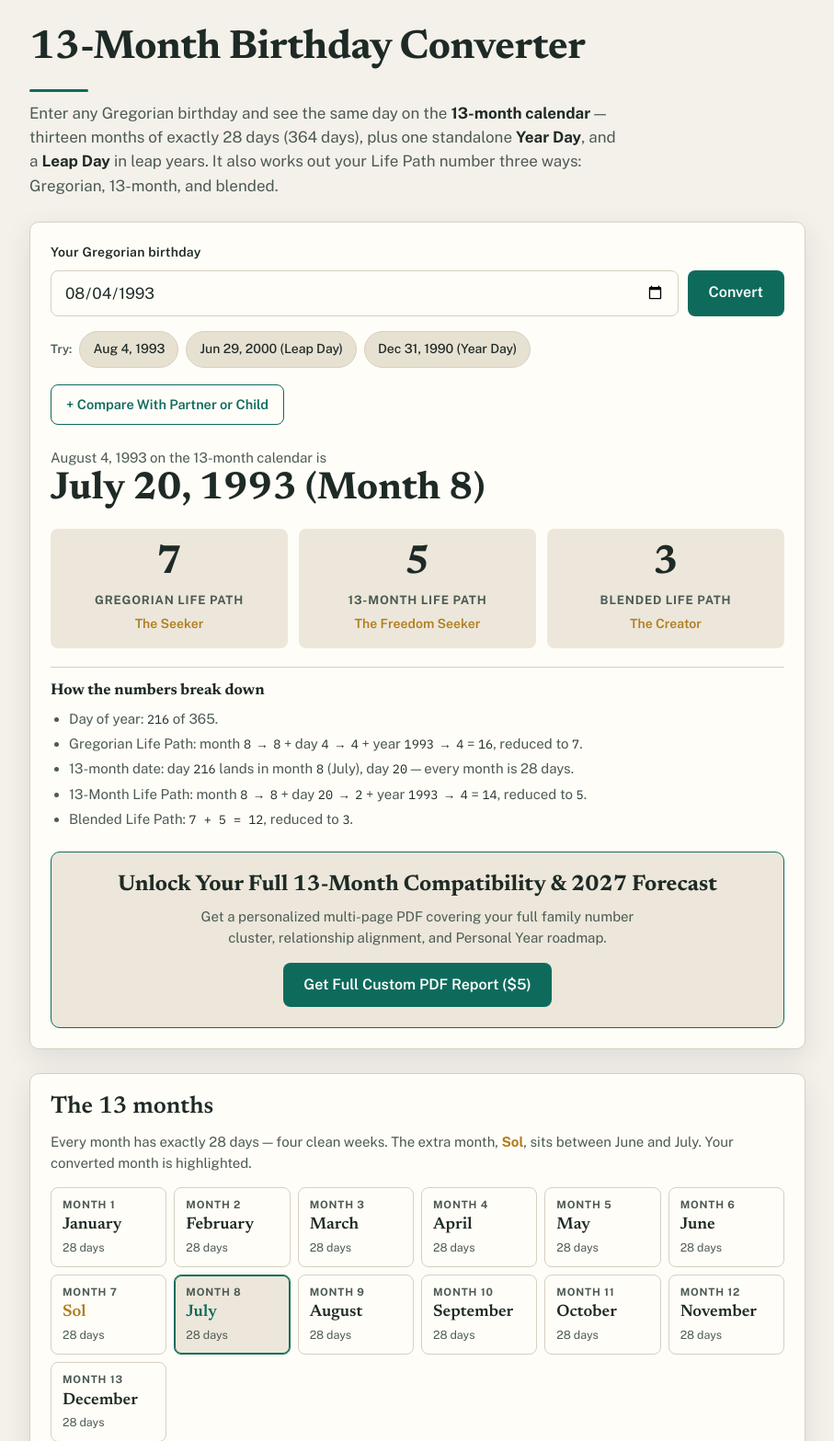
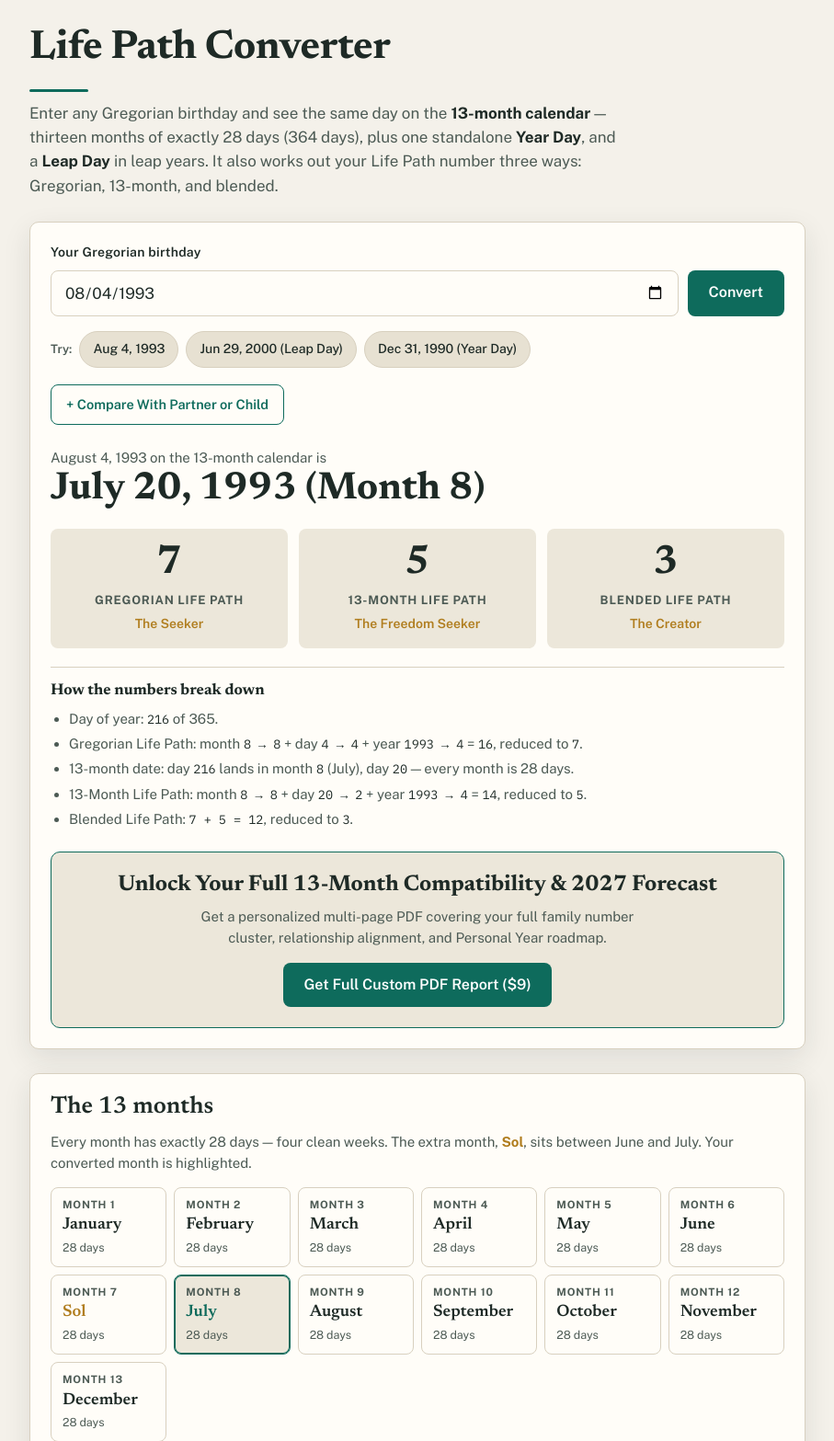
Before and after one commit to Overstimulatedboydad/13-month-converter, a plain HTML site: page index.html in a window 1280 px wide. Shown: the top 1567 px of the page at 92% size, without its empty margins (186-1093 px from the left). Drawn offline with nearby package versions, Linux system fonts and the light colour scheme.

Commit message:
Rename to Life Path Converter, report button back to $9

```diff
--- a/index.html
+++ b/index.html
@@ -5,7 +5,7 @@
 <meta name="viewport" content="width=device-width, initial-scale=1, viewport-fit=cover" />
 <meta name="color-scheme" content="light dark" />
 <link rel="icon" href="data:," />
-<title>13-Month Birthday Converter</title>
+<title>Life Path Converter</title>
 <link rel="preconnect" href="https://fonts.googleapis.com" />
 <link rel="preconnect" href="https://fonts.gstatic.com" crossorigin />
 <link href="https://fonts.googleapis.com/css2?family=Newsreader:opsz,wght@6..72,500;6..72,600;6..72,700&family=Public+Sans:wght@400;500;600;700&family=IBM+Plex+Mono:wght@400;500&display=swap" rel="stylesheet" />
@@ -179,7 +179,7 @@
 <body>
 <main class="wrap">
 
-  <h1>13-Month Birthday Converter</h1>
+  <h1>Life Path Converter</h1>
   <div class="rule"></div>
   <p class="lede">Enter any Gregorian birthday and see the same day on the <strong>13-month calendar</strong> — thirteen months of exactly 28 days (364 days), plus one standalone <strong>Year Day</strong>, and a <strong>Leap Day</strong> in leap years. It also works out your Life Path number three ways: Gregorian, 13-month, and blended.</p>
 
@@ -240,7 +240,7 @@
     <div class="cta-box">
       <h3>Unlock Your Full 13-Month Compatibility &amp; 2027 Forecast</h3>
       <p>Get a personalized multi-page PDF covering your full family number cluster, relationship alignment, and Personal Year roadmap.</p>
-      <a class="cta-btn" href="https://powerhouse352.gumroad.com/l/full-13-month-birthday-report" target="_blank" rel="noopener">Get Full Custom PDF Report ($5)</a>
+      <a class="cta-btn" href="https://powerhouse352.gumroad.com/l/full-13-month-birthday-report" target="_blank" rel="noopener">Get Full Custom PDF Report ($9)</a>
     </div>
   </section>
 
@@ -310,6 +310,7 @@ def convert_birthday(year, month, day):
 date_13, greg_lp, new_lp, combined = convert_birthday(1993, 8, 4)
 print(f"13-Month Date: {date_13}")
 print(f"Gregorian LP: {greg_lp} | 13-Month LP: {new_lp} | Combined: {combined}")</pre>
+
       </div>
       <p style="color:var(--ink-soft);font-size:14px;margin-top:10px">This page runs the exact same logic in JavaScript, so the converter above and the Python agree on every date — including the master numbers, the standalone Leap Day, and the Year Day.</p>
     </details>
```
